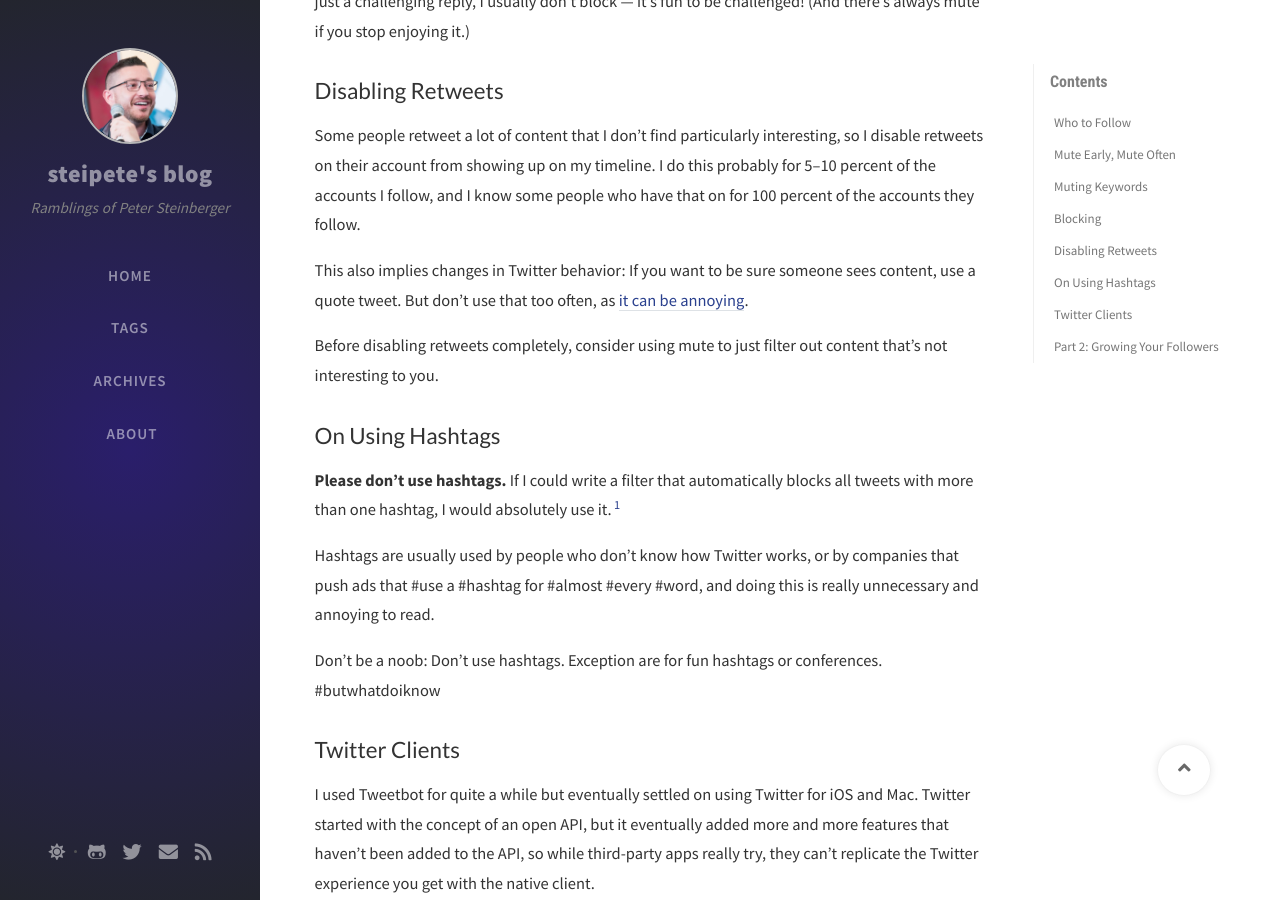
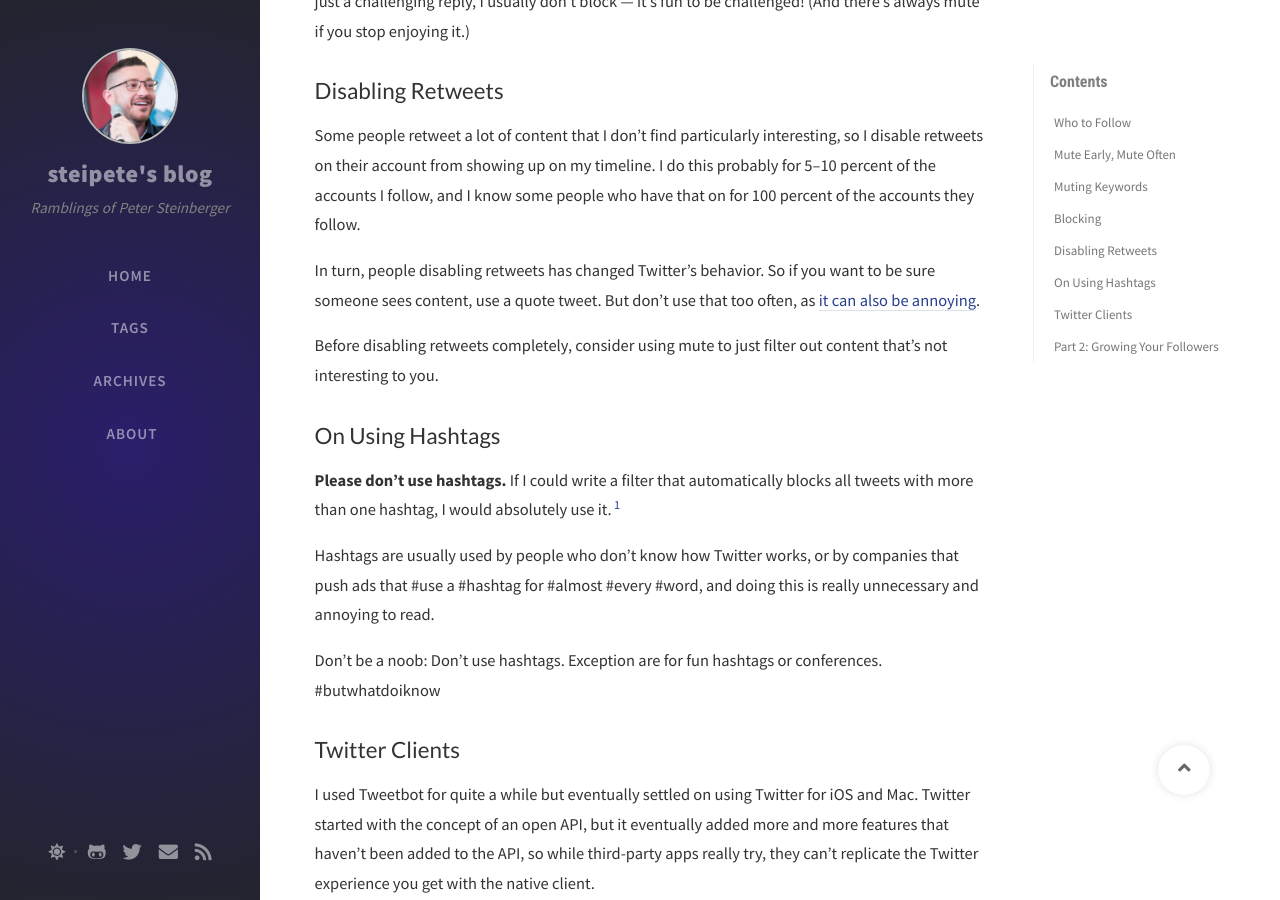
Before and after one commit to steipete/steipete.com, a Jekyll site: the page built from _posts/2020-10-18-curating-your-twitter-timeline.md, in a window 1280 px wide and 900 px high, scrolled down 2599 px. Built offline with Jekyll 4.4.1, drawn with Linux system fonts in a browser that asks for light colours; nearby versions of some CDN libraries; comment, search, counter and statistics services are not loaded.

Commit message:
Rephrase

```diff
--- a/_posts/2020-10-18-curating-your-twitter-timeline.md
+++ b/_posts/2020-10-18-curating-your-twitter-timeline.md
@@ -60,7 +60,7 @@
 
 Some people retweet a lot of content that I don’t find particularly interesting, so I disable retweets on their account from showing up on my timeline. I do this probably for 5–10 percent of the accounts I follow, and I know some people who have that on for 100 percent of the accounts they follow.
 
-This also implies changes in Twitter behavior: If you want to be sure someone sees content, use a quote tweet. But don’t use that too often, as [it can be annoying](https://twitter.com/NeoNacho/status/1313595333159469056).
+In turn, people disabling retweets has changed Twitter’s behavior. So if you want to be sure someone sees content, use a quote tweet. But don’t use that too often, as [it can also be annoying](https://twitter.com/NeoNacho/status/1313595333159469056).
 
 Before disabling retweets completely, consider using mute to just filter out content that’s not interesting to you.
 
```
Also changed, not shown: _posts/2020-10-18-growing-your-twitter-followers.md (+1 -1 lines).
